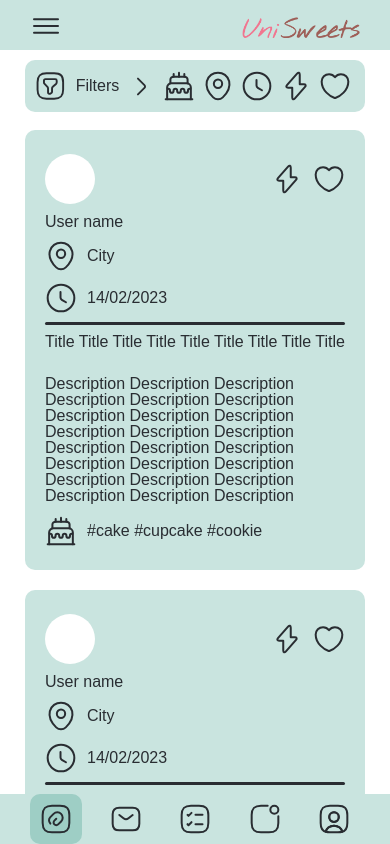
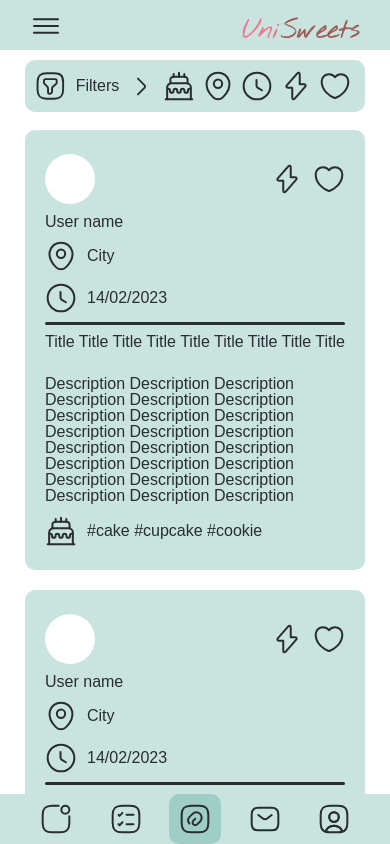
Before and after one commit to YourTeaChan/uni-sweets-front-end, a React (Create React App) app: page /announcements in a window 390 px wide. Shown: the top 844 px of the page. Built offline with nearby package versions, Linux system fonts and the light colour scheme; a web font is replaced by a local one.

Commit message:
Changed the order of buttons in the adaptive bottom navigation

```diff
--- a/src/App.css
+++ b/src/App.css
@@ -1281,12 +1281,12 @@ path, svg {
         width: 100%;
     }
 
-    .announcements-filters-wrapper.open {
+    .announcements-filters-wrapper {
         width: calc(100% - 20px);
         margin: 50px 10px 70px 10px;
     }
 
-    .announcements-filters-wrapper .dropdown-filter-content {
+     .announcements-filters-wrapper .dropdown-filter-content {
         max-height: 301px;
     }
 
--- a/src/components/NavigationMenu.js
+++ b/src/components/NavigationMenu.js
@@ -115,18 +115,18 @@ export const NavigationMenu = () => {
 
                 <div className={"mobile-bottom-navigation"}>
                     <div className="mobile-navigation-items">
+                        <div className={`mobile-notification-button ${notificationVisible ? "active-page" : ""}`} onClick={() => setNotificationVisible(!notificationVisible)}>
+                            <NotificationsIcon/>
+                        </div>
+                        <NavigationMenuLink toPage={"/tasks"} onClick={() => setNotificationVisible(false)}>
+                            <TasksIcon/>
+                        </NavigationMenuLink>
                         <NavigationMenuLink toPage={"/announcements"} onClick={() => setNotificationVisible(false)}>
                             <AnnouncementsIcon/>
                         </NavigationMenuLink>
                         <NavigationMenuLink toPage={"/messages"} onClick={() => setNotificationVisible(false)}>
                             <MessagesIcon/>
                         </NavigationMenuLink>
-                        <NavigationMenuLink toPage={"/tasks"} onClick={() => setNotificationVisible(false)}>
-                            <TasksIcon/>
-                        </NavigationMenuLink>
-                        <div className={`mobile-notification-button ${notificationVisible ? "active-page" : ""}`} onClick={() => setNotificationVisible(!notificationVisible)}>
-                            <NotificationsIcon/>
-                        </div>
                         <NavigationMenuLink toPage={"/profile"} onClick={() => setNotificationVisible(false)}>
                             <ProfileIcon/>
                         </NavigationMenuLink>
```
